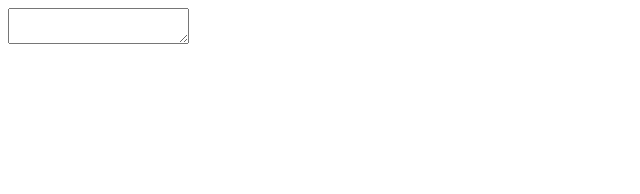
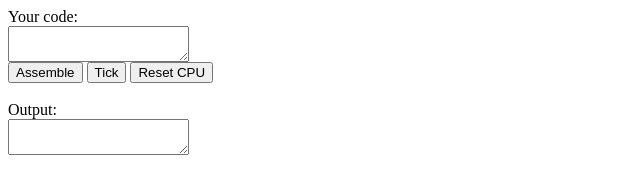
Before and after one commit to FineTralfazz/CB16A, a plain HTML site: page index.html in a window 1280 px wide. Shown: the whole page, without its empty margins (0-640 px from the left). Drawn offline with nearby package versions, Linux system fonts and the light colour scheme.

Commit message:
Semi-useful UI, output instruction, minor tweaks

```diff
--- a/index.html
+++ b/index.html
@@ -1,8 +1,20 @@
 <head>
+	<script src="https://ajax.googleapis.com/ajax/libs/jquery/3.1.1/jquery.min.js"></script>
 	<script src="js/CB16A.js"></script>
 	<script src="js/web.js"></script>
 	<title>CB16A</title>
 </head>
 <body>
-	<textarea name="code"></textarea>
+	<label>Your code:</label>
+	<br />
+	<textarea id="code"></textarea>
+	<br />
+	<button onclick="javascript:assemble()">Assemble</button>
+	<button onclick="javascript:cpu.tick()">Tick</button>
+	<button onclick="javascript:cpu.reset()">Reset CPU</button>
+	<br />
+	<br />
+	<label>Output:</label>
+	<br />
+	<textarea id="output"></textarea>
 </body>
--- a/js/CB16A.js
+++ b/js/CB16A.js
@@ -1,5 +1,8 @@
 class CB16A {
-	constructor() {
+	constructor(write_out) {
+		// function to output characters
+		this._write_out = write_out
+
 		this.ascii_bin_mapping = {
 			//// Registers
 			// 8 generics
@@ -33,13 +36,14 @@ class CB16A {
 			"jne": 0x1d,
 			"set": 0x1e,
 			"save": 0x1f,
-			"load": 0x20
+			"load": 0x20,
+			"out": 0x21
 		}
 
 		// Comparison flags
-		this.CMP_LESS = 1
-		this.CMP_EQUAL = 2
-		this.CMP_GREATER = 4
+		this._CMP_LESS = 1
+		this._CMP_EQUAL = 2
+		this._CMP_GREATER = 4
 
 		// Initialize state
 		this.memory = new Uint8Array(65536) // 2^16
@@ -160,51 +164,51 @@ class CB16A {
 				var arg1 = this.registers[this._read_ip_word()];
 				var result = 0
 
-				if (arg1 < arg2) result |= this.CMP_LESS
-				if (arg1 == arg2) result |= this.CMP_EQUAL
-				if (arg1 > arg2) result |= this.CMP_GREATER
+				if (arg1 < arg2) result |= this._CMP_LESS
+				if (arg1 == arg2) result |= this._CMP_EQUAL
+				if (arg1 > arg2) result |= this._CMP_GREATER
 
 				this.registers[0xd] = result
 				break
 
 			case 0x18: // je
 				var destination = this._read_ip_word()
-				if (this.registers[0xd] & this.CMP_EQUAL) {
+				if (this.registers[0xd] & this._CMP_EQUAL) {
 					this.registers[0xf] = destination
 				}
 				break
 
 			case 0x19: // jg
 				var destination = this._read_ip_word()
-				if (this.registers[0xd] & this.CMP_GREATER) {
+				if (this.registers[0xd] & this._CMP_GREATER) {
 					this.registers[0xf] = destination
 				}
 				break
 
 			case 0x1a: // jge
 				var destination = this._read_ip_word()
-				if (this.registers[0xd] & (this.CMP_GREATER | this.CMP_EQUAL)) {
+				if (this.registers[0xd] & (this._CMP_GREATER | this._CMP_EQUAL)) {
 					this.registers[0xf] = destination
 				}
 				break
 
 			case 0x1b: // jl
 				var destination = this._read_ip_word()
-				if (this.registers[0xd] & this.CMP_LESS) {
+				if (this.registers[0xd] & this._CMP_LESS) {
 					this.registers[0xf] = destination
 				}
 				break
 
 			case 0x1c: // jle
 				var destination = this._read_ip_word()
-				if (this.registers[0xd] & (this.CMP_LESS | this.CMP_EQUAL)) {
+				if (this.registers[0xd] & (this._CMP_LESS | this._CMP_EQUAL)) {
 					this.registers[0xf] = destination
 				}
 				break
 
 			case 0x1d: // jne
 				var destination = this._read_ip_word()
-				if (!this.registers[0xd] & this.CMP_EQUAL) {
+				if (!this.registers[0xd] & this._CMP_EQUAL) {
 					this.registers[0xf] = destination
 				}
 				break
@@ -225,6 +229,11 @@ class CB16A {
 				var destination = this._read_ip_word()
 				var source = this._read_ip_word()
 				this.registers[destination] = this._read_mem_word(source)
+				break
+
+			case 0x21: // out
+				var source = this._read_ip_word()
+				this._write_out(this.registers[source])
 				break
 
 
--- a/js/web.js
+++ b/js/web.js
@@ -1,3 +1,11 @@
-function initialize() {
-	ram = new Uint8Array(65536);
+cpu = new CB16A(writeout)
+
+function writeout(text) {
+	var output = $("#output")
+	output.text(output.text() + text)
 }
+
+
+function assemble() {
+	cpu.assemble($("#code").val())
+}
```
